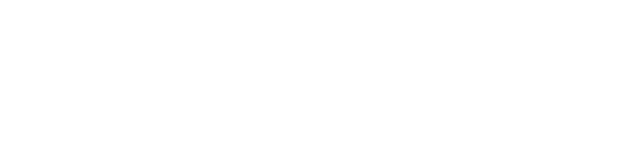
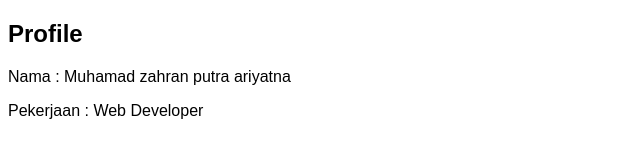
Before and after one commit to ZHRNXPTRA/1124160229-Latihan-8, a plain HTML site: page profile.html in a window 1280 px wide. Shown: the whole page, without its empty margins (0-640 px from the left). Drawn offline with Linux system fonts and the light colour scheme.

Commit message:
menambahkan isi konten profile.html

```diff
--- a/profile.html
+++ b/profile.html
@@ -3,9 +3,12 @@
 <head>
     <meta charset="UTF-8">
     <meta name="viewport" content="width=device-width, initial-scale=1.0">
-    <title>Document</title>
+    <title>Profile</title>
 </head>
-<body>
+<body style="font-family: Arial, Helvetica, sans-serif;">
+    <h2>Profile</h2>
+    <p>Nama : Muhamad zahran putra ariyatna</p>
+    <p>Pekerjaan : Web Developer</p>
 
 </body>
 </html>
```
